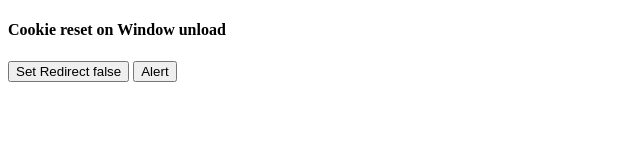
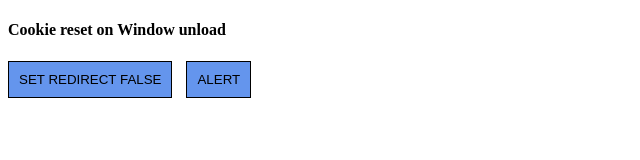
Before and after one commit to dvj1988/delete-cookie-on-window-unload, a website: page site/index.html in a window 1280 px wide. Shown: the whole page, without its empty margins (0-640 px from the left). Drawn offline with Linux system fonts and the light colour scheme.

Commit message:
Fix a small bug while removing the cookie

```diff
--- a/site/index.html
+++ b/site/index.html
@@ -4,14 +4,25 @@
     <meta charset="UTF-8" />
     <meta name="viewport" content="width=device-width, initial-scale=1.0" />
     <title>Document</title>
+    <style>
+      .button {
+        padding: 10px;
+        background: cornflowerblue;
+        text-transform: uppercase;
+        border: 1px solid black;
+        margin-right: 10px;
+      }
+    </style>
   </head>
   <body>
     <h4>
       Cookie reset on Window unload
     </h4>
 
-    <button onclick="setRedirectCookieFalse()">Set Redirect false</button>
-    <button onclick="alertValueOfCookie()">
+    <button class="button" onclick="setRedirectCookieFalse()">
+      Set Redirect false
+    </button>
+    <button class="button" onclick="alertValueOfCookie()">
       Alert
     </button>
     <script>
@@ -25,7 +36,7 @@
       }
 
       function alertValueOfCookie() {
-        alert(getValueOfCookie("redirect"));
+        alert(getValueOfCookie("redirect") || "The value is not set");
       }
 
       function setRedirectCookieFalse() {
@@ -40,7 +51,7 @@
         var cookieValue = getValueOfCookie("redirect");
 
         if (cookieValue === "false") {
-          document.cookie = deleteCookie("redirect");
+          deleteCookie("redirect");
         }
       }
 
```
